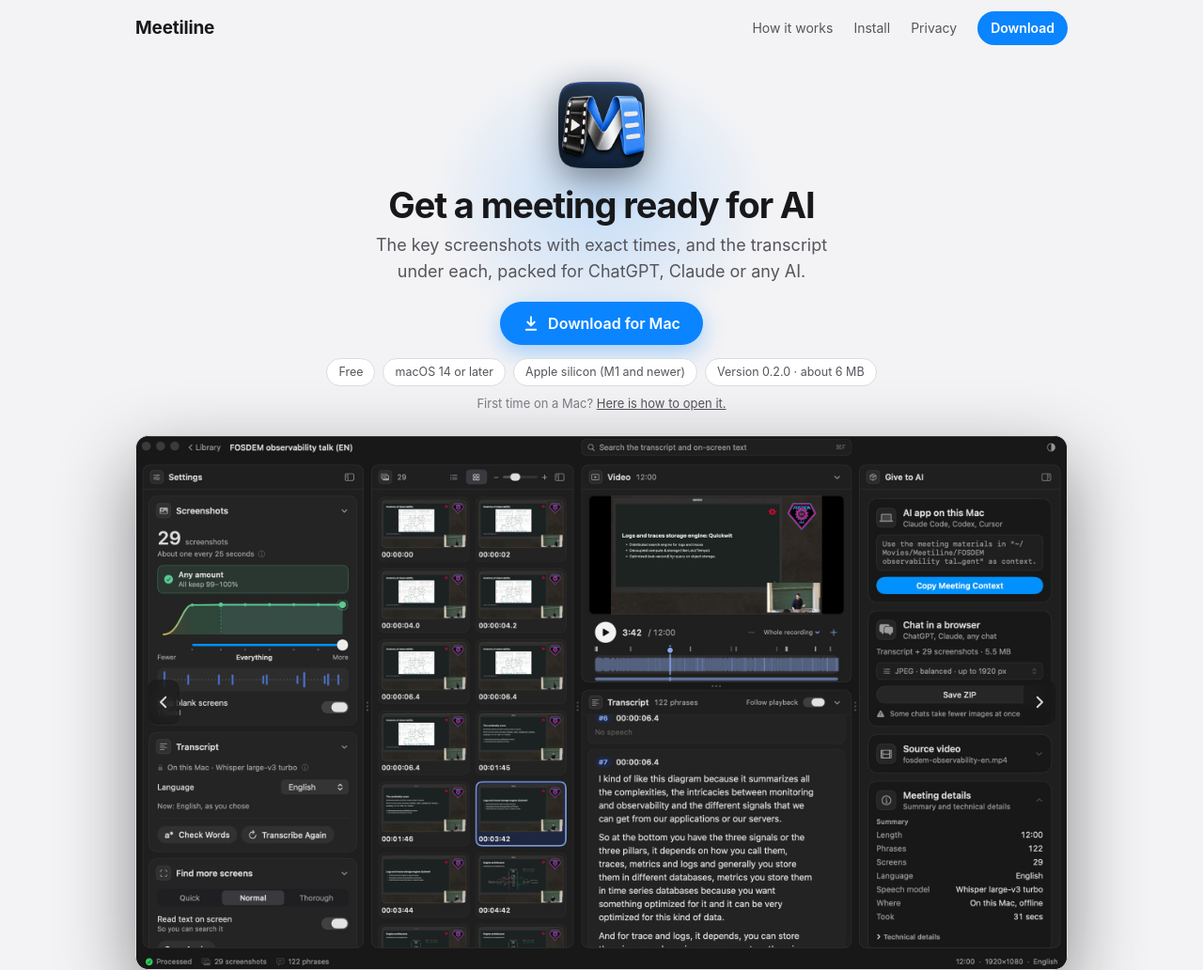
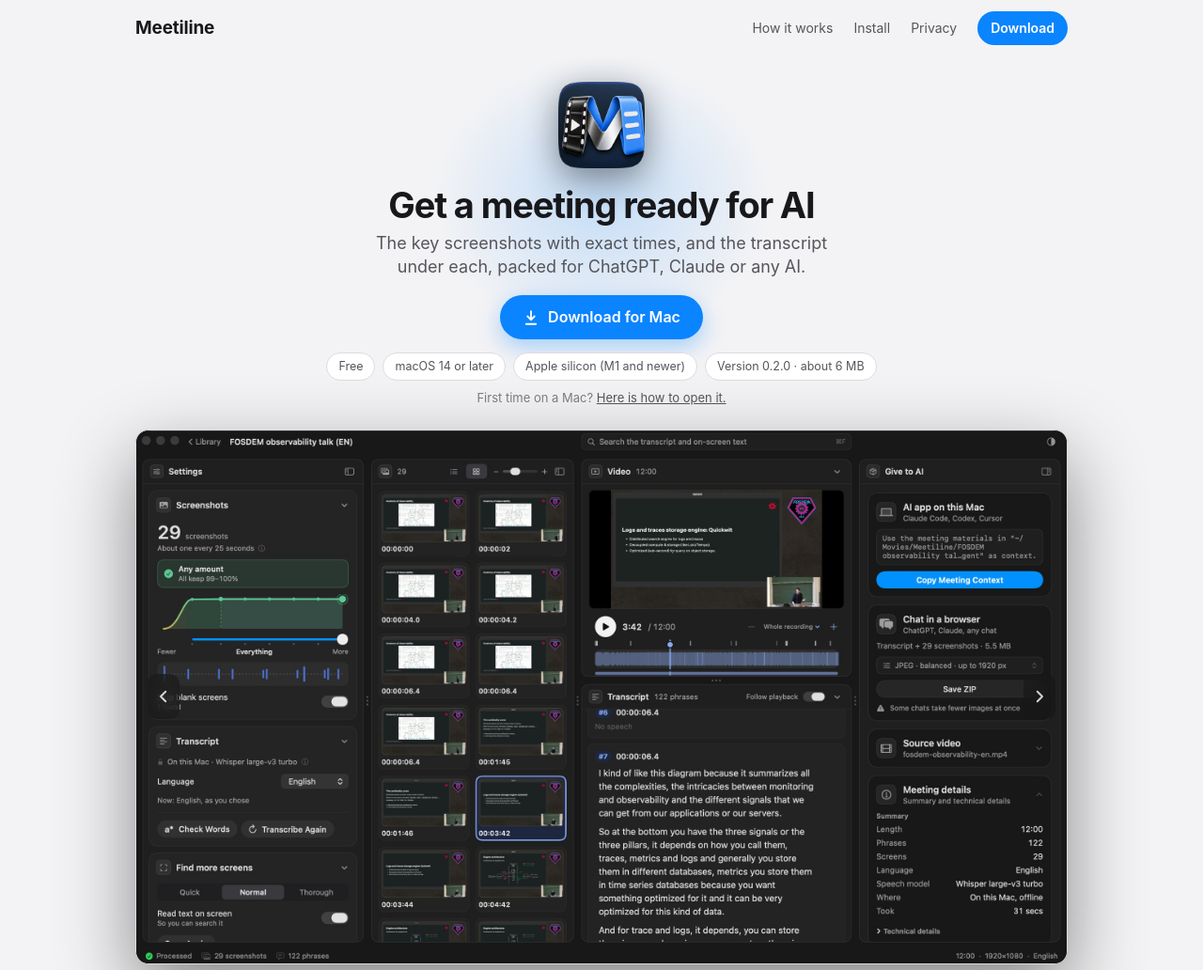
Before and after one commit to iskanginux/meetiline-site, a plain HTML site: page index.html in a window 1280 px wide. Shown: the top 1032 px of the page at 94% size. Drawn offline with Linux system fonts and the light colour scheme; no server answers.

Commit message:
Hero subtitle: tighter line spacing

```diff
--- a/index.html
+++ b/index.html
@@ -48,7 +48,7 @@
   .hero > * { position: relative; }
   .hero img.icon { width: 92px; height: 92px; filter: drop-shadow(0 10px 18px rgba(0,0,0,.45)); }
   h1 { font-size: clamp(28px, 4.6vw, 38px); line-height: 1.08; letter-spacing: -0.03em; margin: 12px 0 8px; text-wrap: balance; }
-  .sub { color: var(--muted); font-size: clamp(15.5px, 2vw, 18px); margin: 0 auto 18px; max-width: 640px; text-wrap: balance; }
+  .sub { color: var(--muted); font-size: clamp(15.5px, 2vw, 18px); margin: 0 auto 18px; max-width: 640px; line-height: 1.38; text-wrap: balance; }
   .button { display: inline-flex; align-items: center; gap: 9px; background: var(--blue); color: #fff; font-weight: 600; font-size: 16px; padding: 11px 24px; border-radius: 999px; text-decoration: none; transition: transform .12s, filter .12s; box-shadow: 0 8px 24px rgba(10,132,255,.35); }
   .button:hover { filter: brightness(1.08); transform: translateY(-1px); }
   .button:active { transform: none; }
```
